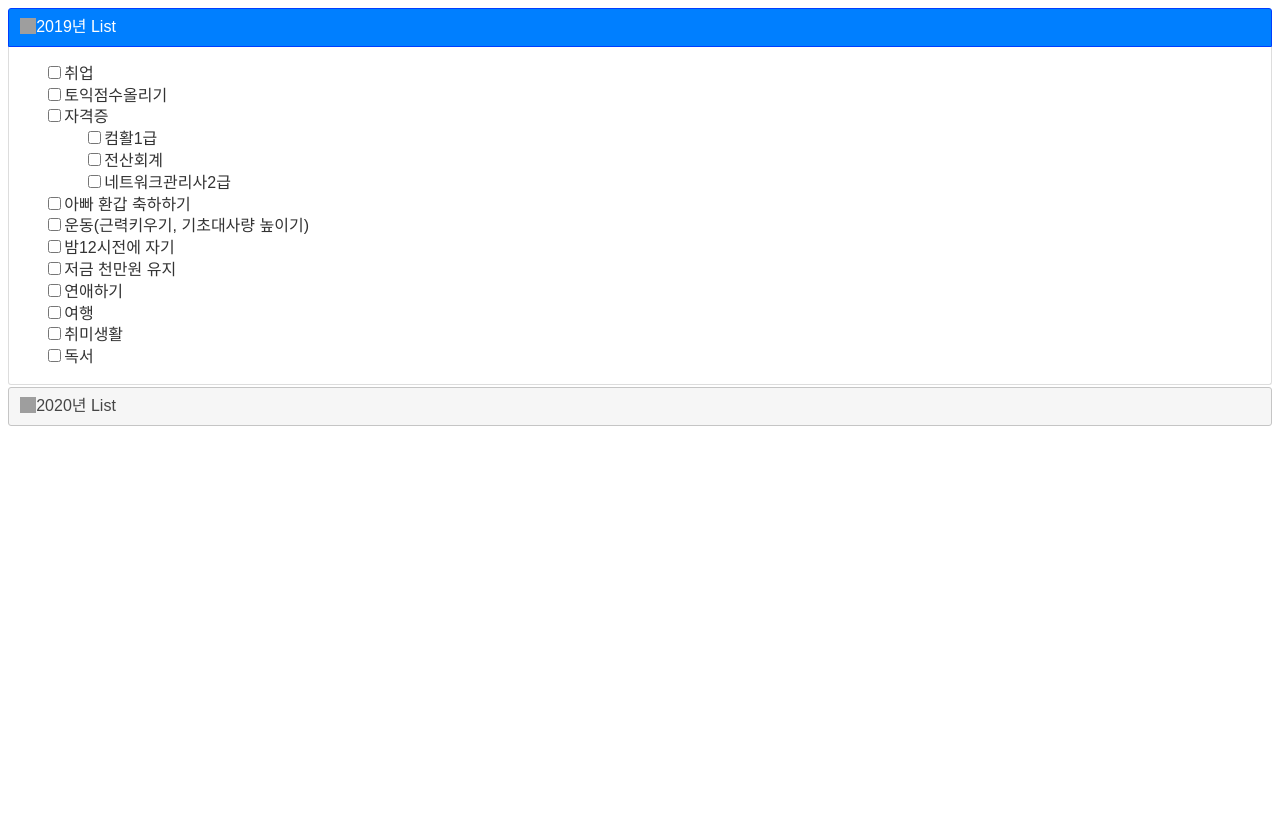
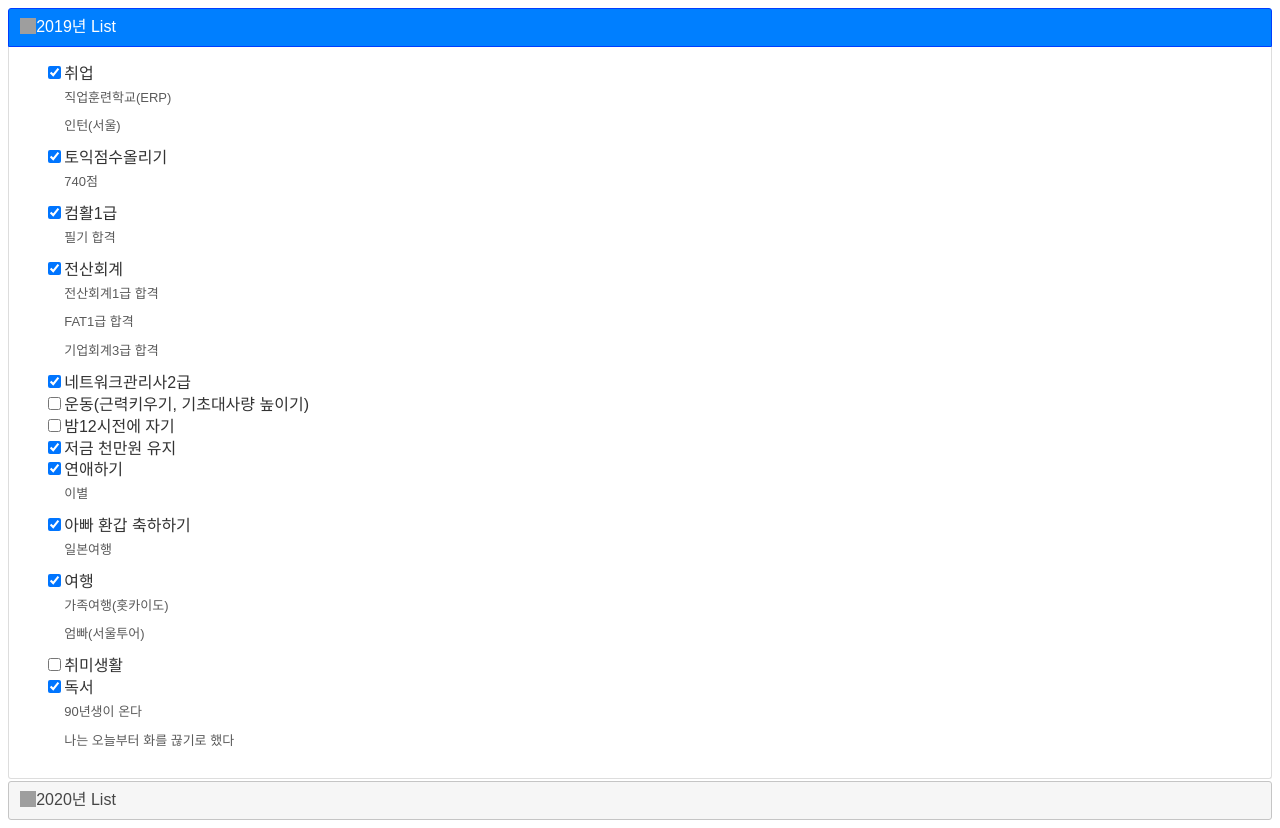
Before and after one commit to olhyejin/todolist, a plain HTML site: page HJ_to do list.html in a window 1280 px wide. Before the commit the page ends 800 px from the top, so only its background shows below. Drawn offline with nearby package versions, Linux system fonts and the light colour scheme; grey boxes are pictures that could not be loaded.

Commit message:
2019checked 2019년도 수고했어

```diff
--- a/HJ_to do list.html
+++ b/HJ_to do list.html
@@ -5,13 +5,18 @@
     <meta name="viewport" content="width=device-width, initial-scale=1.0">
     <title>Document</title>
     <link rel="stylesheet" href="//code.jquery.com/ui/1.12.1/themes/smoothness/jquery-ui.css">
+    <script src="//code.jquery.com/jquery-1.12.4.js"></script>
+    <script src="//code.jquery.com/ui/1.12.1/jquery-ui.js"></script>
     <style>
         ul,li{
            list-style: none;
         }
+        p{
+            margin: 5px 20px 12px;
+            font-size: 13px;
+            color:#5a5a5a;
+        }
     </style>
-    <script src="//code.jquery.com/jquery-1.12.4.js"></script>
-    <script src="//code.jquery.com/ui/1.12.1/jquery-ui.js"></script>
 
 </head>
 <body>
@@ -20,23 +25,40 @@
         <h1>2019년 List</h1>
 
         <ul>
-            <li><input type="checkbox">취업</li>
-            <li><input type="checkbox">토익점수올리기</li>
-            <li><input type="checkbox">자격증
-                <ul>
-                    <li><input type="checkbox">컴활1급</li>
-                    <li><input type="checkbox">전산회계</li>
-                    <li><input type="checkbox">네트워크관리사2급</li>
-                </ul>
+            <li><input type="checkbox" checked>취업
+                <p>직업훈련학교(ERP)</p>
+                <p>인턴(서울)</p>
             </li>
-            <li><input type="checkbox">아빠 환갑 축하하기</li>
+            <li><input type="checkbox" checked>토익점수올리기
+                <p>740점</p>
+            </li>
+            <li><input type="checkbox" checked>컴활1급
+                <p>필기 합격</p>
+            </li>
+            <li><input type="checkbox" checked>전산회계
+                <p>전산회계1급 합격</p>
+                <p>FAT1급 합격</p>
+                <p>기업회계3급 합격</p>
+            </li>
+            <li><input type="checkbox" checked>네트워크관리사2급</li>
             <li><input type="checkbox">운동(근력키우기, 기초대사량 높이기)</li>
             <li><input type="checkbox">밤12시전에 자기</li>
-            <li><input type="checkbox">저금 천만원 유지</li>
-            <li><input type="checkbox">연애하기</li>
-            <li><input type="checkbox">여행</li>
+            <li><input type="checkbox" checked>저금 천만원 유지</li>
+            <li><input type="checkbox" checked>연애하기
+                <p>이별</p>
+            </li>
+            <li><input type="checkbox" checked>아빠 환갑 축하하기
+                <p>일본여행</p>
+            </li>
+            <li><input type="checkbox" checked>여행
+                <p>가족여행(홋카이도)</p>
+                <p>엄빠(서울투어)</p>
+            </li>
             <li><input type="checkbox">취미생활</li>
-            <li><input type="checkbox">독서</li>
+            <li><input type="checkbox" checked>독서
+                <p>90년생이 온다</p>
+                <p>나는 오늘부터 화를 끊기로 했다</p>
+            </li>
         </ul>
 
 
```
